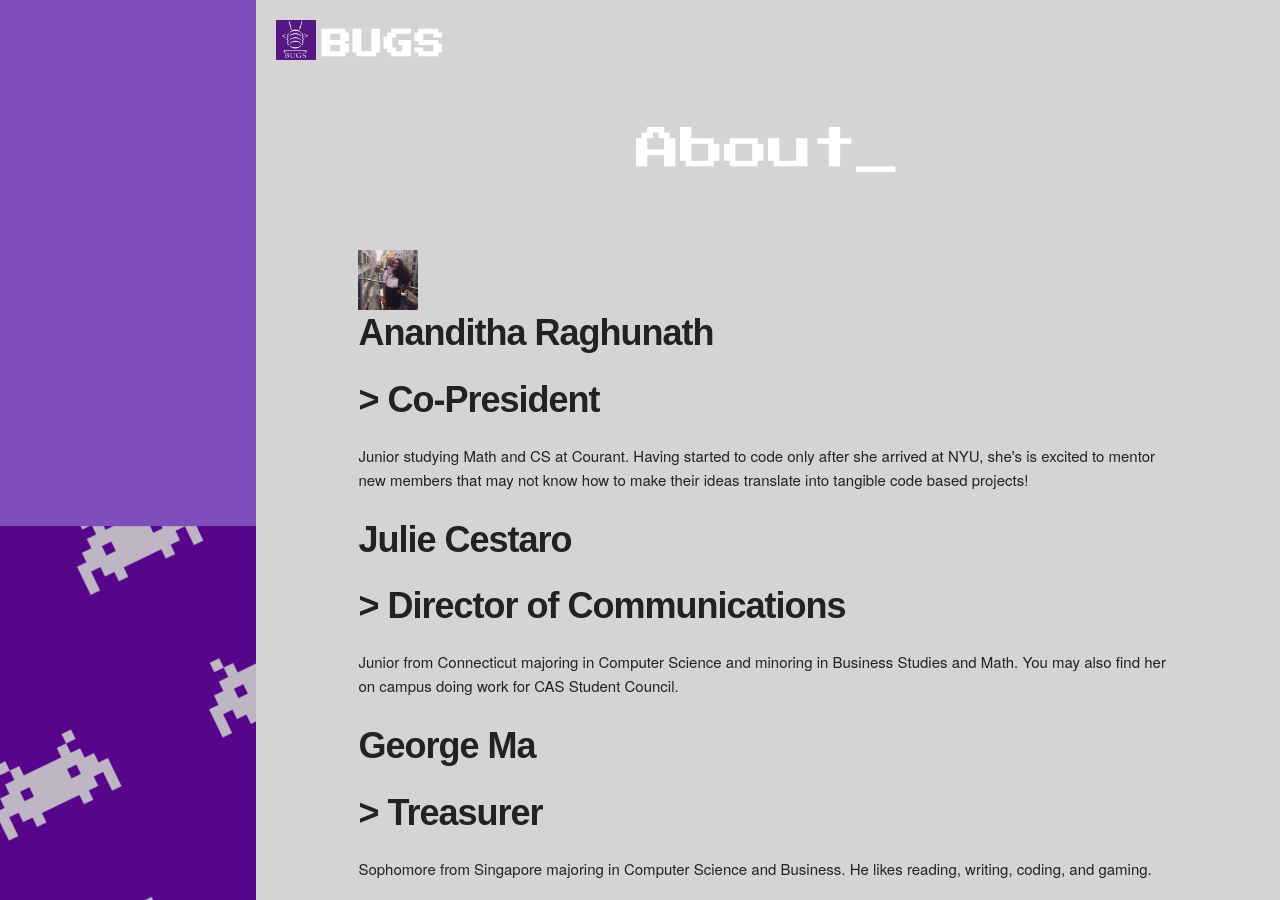
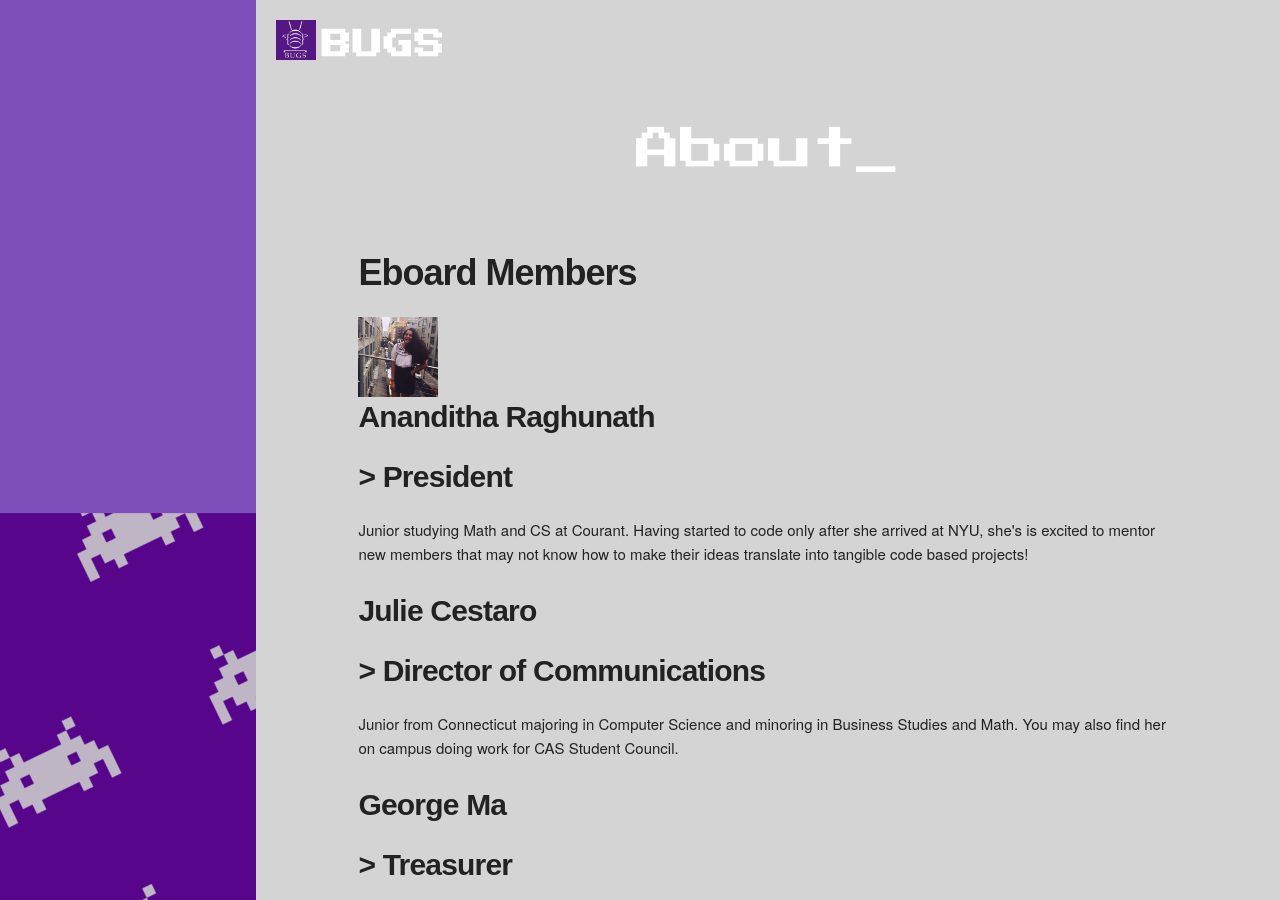
Before and after one commit to BUGS-NYU/bugs-nyu.github.io-old, a Jekyll site: the page built from about.html, in a window 1280 px wide and 900 px high. Built offline with Jekyll 4.4.1, drawn with Linux system fonts in a browser that asks for light colours.

Commit message:
edited about page to resize fonts and update roles

```diff
--- a/about.html
+++ b/about.html
@@ -10,55 +10,56 @@ permalink: /about/
 
 <div class="container">
     <div class="col-lg-4">
-      	<img class="img-circle" src="{{ site.baseurl }}/assets/img/ana.jpg" alt="Generic placeholder image" width="60" height="60">
-		<h3>Ananditha Raghunath</h3>
-		<h3>> Co-President</h3>
+	<h3>Eboard Members</h3>
+      	<img class="img-circle" src="{{ site.baseurl }}/assets/img/ana.jpg" alt="Generic placeholder image" width="80" height="80">
+		<h4>Ananditha Raghunath</h4>
+		<h4>> President</h4>
       	<p>Junior studying Math and CS at Courant. Having started to code only after she arrived at NYU, she's is excited to mentor new members that may not know how to make their ideas translate into tangible code based projects!</p>
     </div>
 
 	<div class="col-lg-4">
-		<h3>Julie Cestaro</h3>
-		<h3>> Director of Communications</h3>
+		<h4>Julie Cestaro</h4>
+		<h4>> Director of Communications</h4>
     	<p>Junior from Connecticut majoring in Computer Science and minoring in Business Studies and Math. You may also find her on campus doing work for CAS Student Council.</p>
 	</div>
 	<div class="col-lg-4">
-		<h3>George Ma</h3>
-		<h3>> Treasurer</h3>
+		<h4>George Ma</h4>
+		<h4>> Treasurer</h4>
     	<p>Sophomore from Singapore majoring in Computer Science and Business. He likes reading, writing, coding, and gaming.</p>
 	</div>
 	<div class="col-lg-4">
-		<h3>Bradley Brecher</h3>
-		<h3>> Director of Outreach</h3>
+		<h4>Bradley Brecher</h4>
+		<h4>> Director of Outreach</h4>
     	<p>Junior from Woodmere, New York studying Computer Science with interests in sports and traveling</p>
 	</div>
 	<div class="col-lg-4">
-		<h3>Veena Arvind</h3>
-		<h3>> Director of Community Development</h3>
+		<h4>Veena Arvind</h4>
+		<h4>> Director of Community Development</h4>
     	<p>Freshman studying Computer Science in CAS. She loves to talk about code with other people. In her free time, Veena goes to the gym, makes jewelry, and plays card games.</p>
 	</div>
 	<div class="col-lg-4">
-		<h3>Ami Nachiappan</h3>
-		<h3>> Secretary</h3>
+		<h4>Ami Nachiappan</h4>
+		<h4>> Secretary</h4>
     	<p>Freshman from California studying Computer Science and Economics. In her free time, she loves spending time with family, running, and of course, coding!</p>
 	</div>
 	<div class = "col-lg-4">
 		<h3>Founding Members</h3>
 			<div class="col-lg-4">
       	<img class="img-circle" src="{{ site.baseurl }}/assets/img/nadira.jpg" alt="Generic placeholder image" width="60" height="60">
-      	<h3>Nadira Dewji</h3>
-		<h3>> Co-President</h3>
+      	<h4>Nadira Dewji</h4>
+		<h4>> Co-President</h4>
       	<p>Senior studying Computer Science in CAS. Originally from Tanzania, Nadira loves travelling, scuba diving and wildlife. She's excited to learn and teach open source principles and in turn make exciting and impactful contributions.</p>
     </div>
     <div class="col-lg-4">
       	<img class="img-circle" src="{{ site.baseurl }}/assets/img/david.jpg" alt="Generic placeholder image" width="60" height="60">
-		<h3>David Klein</h3>
-		<h3>> Vice President</h3>
+		<h4>David Klein</h4>
+		<h4>> Vice President</h4>
       	<p>Californian studying Biology on the pre-med track, with three minors, and loves both carbon based life and silicon based life to equal extents.</p>
     </div>
 	</div>
   <div class="col-lg-4">
-      <h3>Joanna Klukowska</h3>
-  <h3>> Faculty Mentor</h3>
+      <h4>Joanna Klukowska</h4>
+  <h4>> Faculty Mentor</h4>
       <p>Clinical Assistant Professor of Computer Science at the Courant Institute of Mathematical Sciences at New York University.</p>
   </div>
 </div>
```
